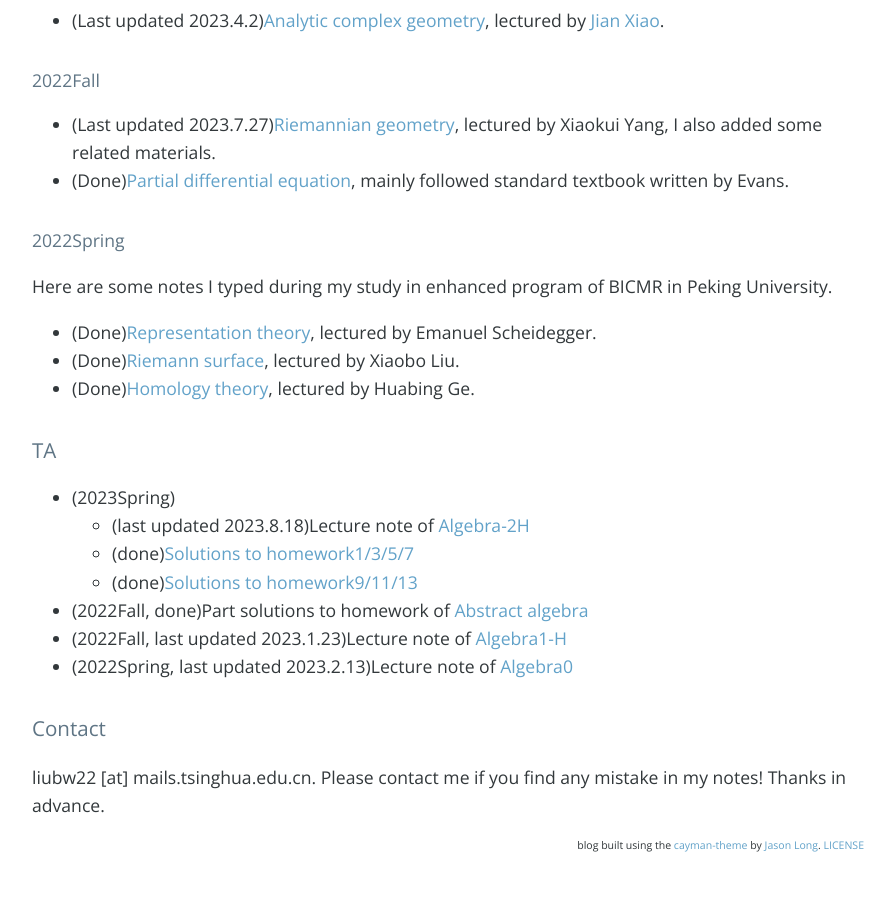
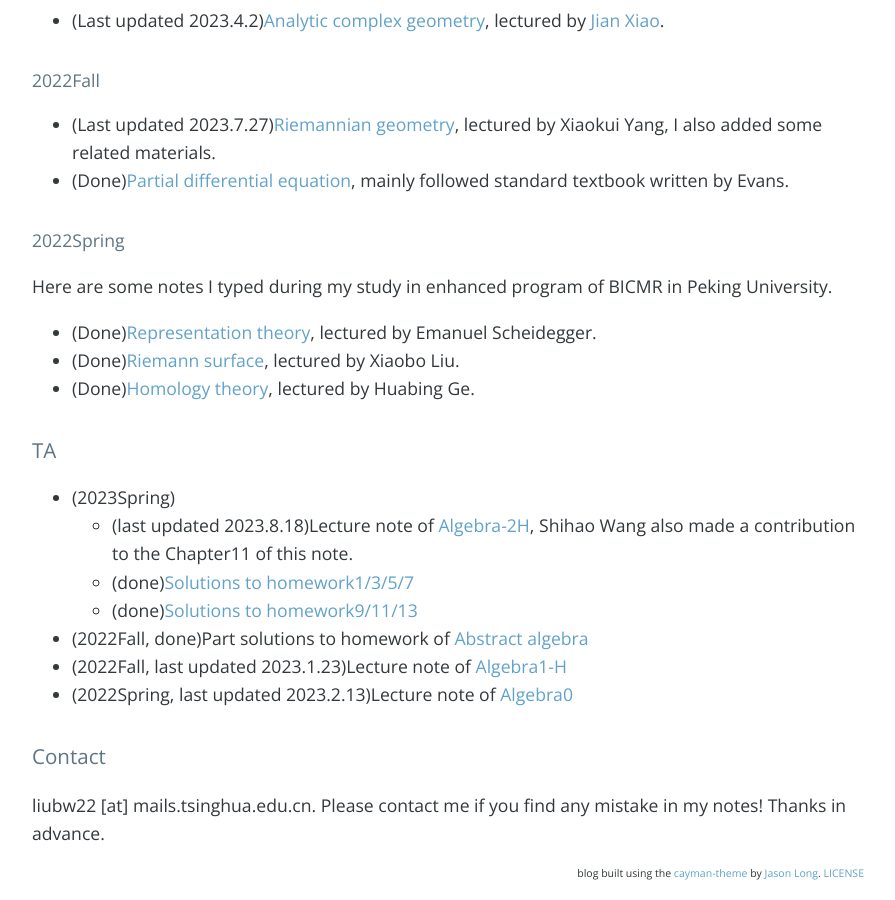
Before and after one commit to bowenl-math/bowenl-math.github.io, a Jekyll site: the page built from index.md, in a window 1280 px wide and 900 px high, scrolled down 1535 px. Shown: the whole window, without its empty margins (192-1087 px from the left). Built offline with Jekyll 4.4.1, drawn with Linux system fonts in a browser that asks for light colours; nearby versions of some CDN libraries; our own code applies the rules of GitHub Pages for plain Markdown files; the list of posts is cut into pages by our own code; comment, search, counter and statistics services are not loaded; before the commit the page ends 2407 px from its top, so only the background shows below that.

Commit message:
Update index.md

```diff
--- a/index.md
+++ b/index.md
@@ -36,7 +36,7 @@ Here are some notes I typed during my study in enhanced program of BICMR in Peki
 
 ### TA
 * (2023Spring)
-   - (last updated 2023.8.18)Lecture note of [Algebra-2H](notes/2023Spring/Algebra2-H.pdf)
+   - (last updated 2023.8.18)Lecture note of [Algebra-2H](notes/2023Spring/Algebra2-H.pdf), Shihao Wang also made a contribution to the Chapter11 of this note.
    - (done)[Solutions to homework1/3/5/7](notes/2023Spring/Solutions(1_3_5_7).pdf)
    - (done)[Solutions to homework9/11/13](notes/2023Spring/Solutions(9_11_13).pdf)
 * (2022Fall, done)Part solutions to homework of [Abstract algebra](notes/2022Fall/Sol_to_abstract_algebra.pdf)
```
